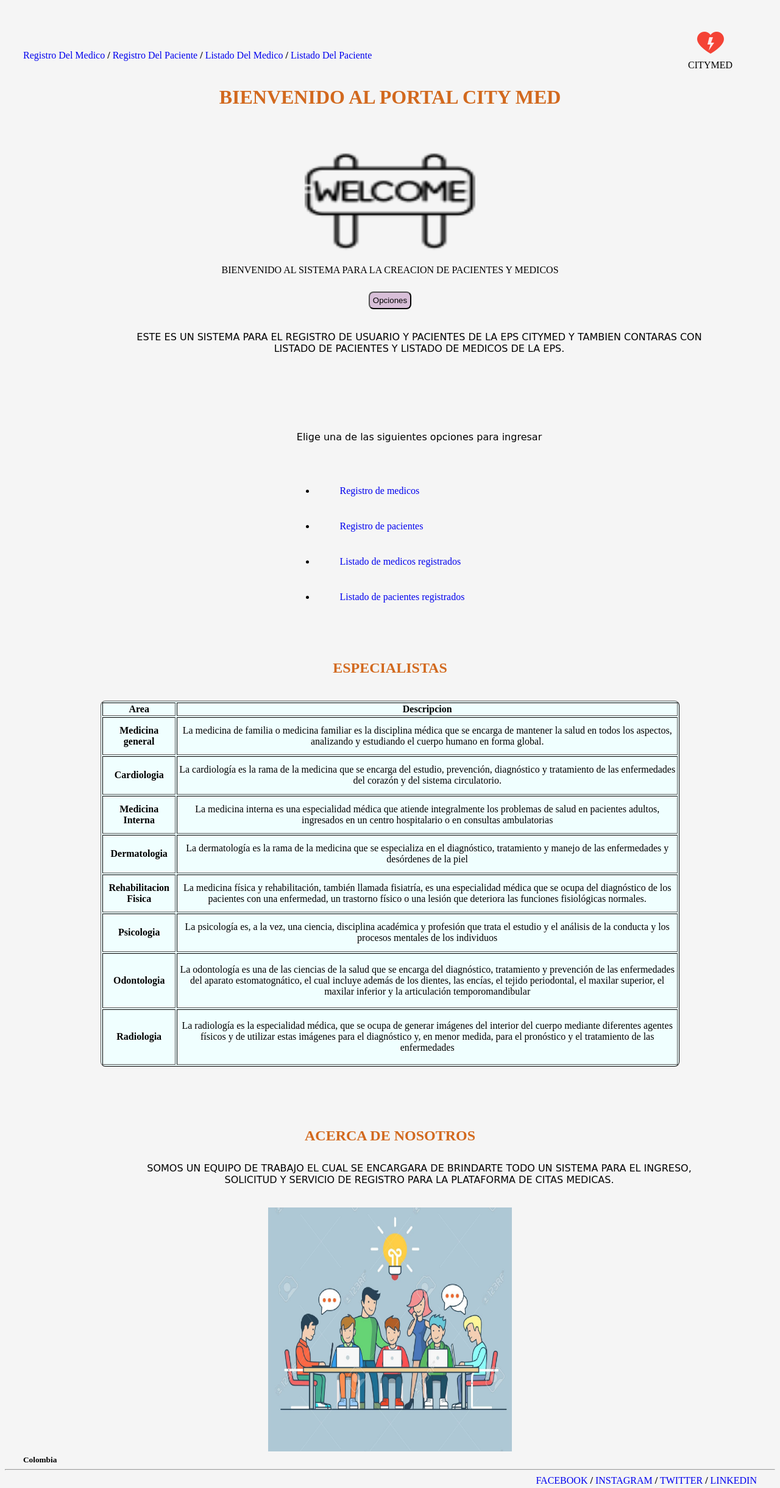
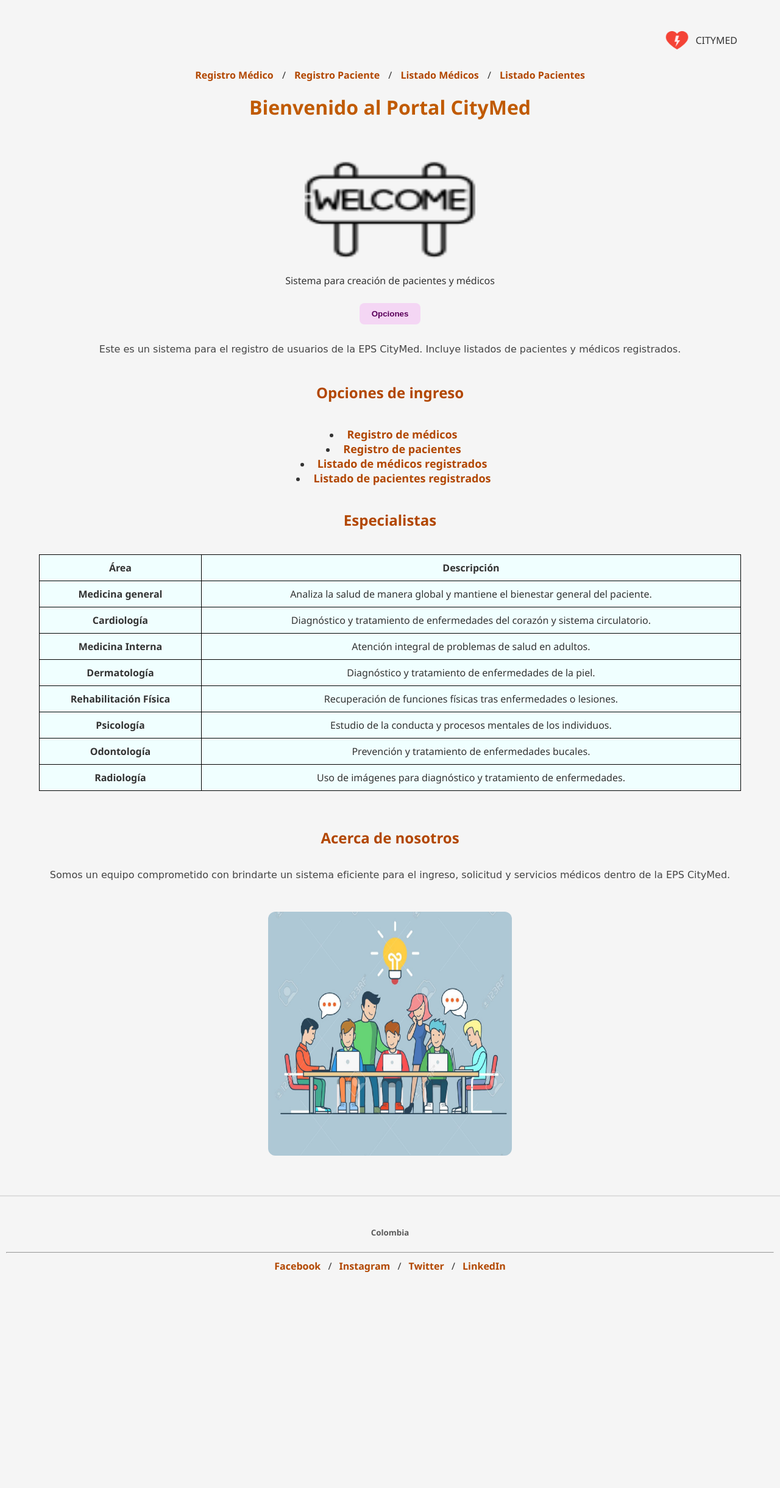
Before and after one commit to NicolasRomeroCa/ControldeVersiones, a plain HTML site: page index.html in a window 1280 px wide. Shown: the whole page at 61% size. After the commit the page ends 2117 px from the top, so only its background shows below. Drawn offline with Linux system fonts and the light colour scheme.

Commit message:
reingenieria

```diff
--- a/estilos.css
+++ b/estilos.css
@@ -1,118 +1,160 @@
+/* Fondo general */
 body {
-    background-color: whitesmoke;
+    background-color: #f5f5f5; /* Color uniforme para toda la página */
+    font-family: 'Segoe UI', sans-serif;
+    margin: 0;
+    padding: 0;
+    text-align: center;
+    color: #333;
 }
 
-/* titulo */
-h1 {
-    color: chocolate;
-    text-align: center;
-    position: relative;
-    top: -120px;
+/* Eliminar fondo blanco en header */
+header {
+    padding: 20px;
+    background-color: transparent; /* Elimina color blanco */
 }
 
-/* subtitulo h2 */
-h2 {
-    color: chocolate;
-    text-align: center;
-    position: relative;
-    top: 20px;
+/* Icono y título */
+.icono {
+    display: flex;
+    align-items: center;
+    justify-content: flex-end;
+    padding: 10px;
 }
 
-/* parrafos */
-p {
-    padding-top: 30px;
-    font-family: cursive;
-    text-align: center;
-    width: 960px;
-    position: relative;
-    left: 200px;
+.icono img {
+    width: 40px;
+    height: 40px;
+    margin-right: 10px;
 }
 
-/* cabecera enlaces */
+/* Enlaces del header */
 .enlace {
-    text-align: left;
-    padding: 30px;
-    position: relative;
-    top: -110px;
+    margin: 15px 0;
 }
 
 .enlaces {
     text-decoration: none;
+    margin: 0 10px;
+    color: #b24700;
+    font-weight: bold;
+    transition: all 0.3s ease;
 }
 
-/* cabecera logo */
-.icono {
-    text-align: right;
-    padding: 30px;
+.enlaces:hover {
+    color: #ff6600;
+    text-decoration: underline;
 }
 
-.icono .icon {
-    position: relative;
-    right: 12px;
+/* Títulos */
+h1 {
+    color: #c05a00;
+    margin-top: 20px;
 }
 
-/* seccion bienvenida */
-.cuerpo {
-    text-align: center;
-    position: relative;
-    top: -80px;
+h2 {
+    color: #b24700;
+    margin-top: 30px;
 }
 
-/* boton */
+h5 {
+    color: #5a5a5a;
+    margin-top: 20px;
+}
+
+/* Parrafos */
+p {
+    padding: 15px;
+    font-family: cursive;
+    color: #444;
+}
+
+/* Botón */
 .boton {
     border-radius: 8px;
-    background-color: thistle;
-    padding: 5px;
-    position: relative;
-    top: 10px;
+    background-color: #f4d6f4;
+    padding: 10px 20px;
+    margin-top: 10px;
+    cursor: pointer;
+    border: none;
+    font-weight: bold;
+    color: #5a005a;
+    transition: background-color 0.3s ease;
 }
-/* seccion elegir opciones */
-.lista{
+
+.boton:hover {
+    background-color: #e0b0e0;
+}
+
+/* Lista de opciones */
+.lista {
     display: flex;
-    justify-content: center;
+    flex-direction: column;
     align-items: center;
-    height: 300px;
+    margin: 40px 0;
 }
-.lista .li{
-    text-decoration:none;
-    padding: 20px;
+
+.lista .li {
+    text-decoration: none;
+    padding: 10px;
+    color: #b24700;
+    font-size: 18px;
+    font-weight: bold;
+    transition: all 0.3s ease;
 }
-/* tabla */
+
+.lista .li:hover {
+    color: #ff6600;
+    text-decoration: underline;
+}
+
+/* Tabla */
 .table {
     background-color: azure;
-    position: relative;
-    top: 40px;
-    text-align: center;
-    margin: auto;
-    border-color: black;
+    border: 1px solid black;
     border-radius: 8px;
-    width: 950px;
-    height: 600px;
+    width: 90%;
+    margin: 40px auto;
+    border-collapse: collapse;
 }
 
-/* acerca de nostoros */
-.acerca {
-    position: relative;
-    top: 100px
-}
-.acerca .equipo {
-    text-align: center;
-    padding-top: 20px;
+.table th,
+.table td {
+    padding: 10px;
+    border: 1px solid black;
+    color: #333;
 }
 
-/* pie de pagina */
-h5{
-    padding: 30px;
-    position: relative;
-    top: 50px;
+/* Acerca de nosotros */
+.acerca {
+    margin-top: 60px;
 }
-hr{
-    position: relative;
-    top: 5px;
+
+.equipo img {
+    max-width: 100%;
+    border-radius: 12px;
+    margin-top: 20px;
 }
-.foot{
-    text-align: right;
-    padding-right: 30px;
-    position: relative;
-    top: 5px;
+
+/* Footer */
+footer {
+    background-color: transparent;
+    padding: 30px 10px;
+    margin-top: 60px;
+    border-top: 2px solid #ddd;
 }
+
+footer .foot {
+    margin-top: 10px;
+}
+
+footer .enlaces {
+    margin: 0 8px;
+    text-decoration: none;
+    color: #b24700;
+}
+
+footer .enlaces:hover {
+    color: #ff6600;
+    text-decoration: underline;
+}
--- a/index.html
+++ b/index.html
@@ -1,124 +1,104 @@
 <!DOCTYPE html>
-<html lang="en">
+<html lang="es">
 
 <head>
    <meta charset="UTF-8">
    <meta name="viewport" content="width=device-width, initial-scale=1.0">
    <title>CITYMED</title>
    <link rel="stylesheet" href="estilos.css">
-   <link rel="website icon" href="img/icon.png">
-
+   <link rel="icon" href="img/icon.png">
 </head>
 
 <body>
    <header>
       <figure class="icono">
-         <img class="icon" src="img/icon.png" alt="icono">
+         <img class="icon" src="img/icon.png" alt="Icono de CityMed">
          <figcaption>CITYMED</figcaption>
       </figure>
-      <div class="enlace">
-         <a class="enlaces" href="registro-medico.html">Registro Del Medico</a> <b> / </b>
-         <a class="enlaces" href="registro-paciente.html">Registro Del Paciente</a> <b> / </b>
-         <a class="enlaces" href="inicio-sesionM.html">Listado Del Medico</a> <b> / </b>
-         <a class="enlaces" href="inicio-sesionP.html">Listado Del Paciente</a>
-      </div>
-      <h1>BIENVENIDO AL PORTAL CITY MED</h1>
+
+      <nav class="enlace">
+         <a class="enlaces" href="registro-medico.html">Registro Médico</a>
+         <span>/</span>
+         <a class="enlaces" href="registro-paciente.html">Registro Paciente</a>
+         <span>/</span>
+         <a class="enlaces" href="inicio-sesionM.html">Listado Médicos</a>
+         <span>/</span>
+         <a class="enlaces" href="inicio-sesionP.html">Listado Pacientes</a>
+      </nav>
+
+      <h1>Bienvenido al Portal CityMed</h1>
    </header>
-   <nav>
-      <!-- seccion de inicio o bienvenida -->
-      <section>
-         <div class="cuerpo">
+
+   <main>
+      <section class="cuerpo">
          <figure>
-               <img src="img/welcome.png" alt="bienvenida" width="280px" height="190px">
-               <figcaption>BIENVENIDO AL SISTEMA PARA LA CREACION DE PACIENTES Y MEDICOS</figcaption>
+            <img src="img/welcome.png" alt="Imagen de bienvenida" width="280" height="190">
+            <figcaption>Sistema para creación de pacientes y médicos</figcaption>
          </figure>
+
          <form action="#opciones">
             <input class="boton" type="submit" value="Opciones">
          </form>
+
          <article>
-               <p>ESTE ES UN SISTEMA PARA EL REGISTRO DE USUARIO Y PACIENTES DE LA EPS CITYMED Y TAMBIEN CONTARAS CON LISTADO DE PACIENTES Y LISTADO DE MEDICOS DE LA EPS.</p>
+            <p>Este es un sistema para el registro de usuarios de la EPS CityMed. Incluye listados de pacientes y médicos registrados.</p>
          </article>
-         </div>
-      <!-- seccion Eligir opciones -->
       </section>
-      <p id="opciones">Elige una de las siguientes opciones para ingresar</p>
-      <div class="lista">
-         <ul>
-            <li class="li"><a class="li" href="registro-medico.html">Registro de medicos</a></li>
-            <li class="li"><a class="li" href="registro-paciente.html">Registro de pacientes</a></li>
-            <li class="li"><a class="li" href="inicio-sesionM.html">Listado de medicos registrados</a></li>
-            <li class="li"><a class="li" href="inicio-sesionP.html">Listado de pacientes registrados</a></li>
+
+      <section id="opciones">
+         <h2>Opciones de ingreso</h2>
+         <ul class="lista">
+            <li><a class="li" href="registro-medico.html">Registro de médicos</a></li>
+            <li><a class="li" href="registro-paciente.html">Registro de pacientes</a></li>
+            <li><a class="li" href="inicio-sesionM.html">Listado de médicos registrados</a></li>
+            <li><a class="li" href="inicio-sesionP.html">Listado de pacientes registrados</a></li>
          </ul>
-      </div>
-      <!-- seccion table de consulta -->
+      </section>
+
       <section>
-         <table class="table" border="solid">
-            <h2>ESPECIALISTAS</h2>
+         <h2>Especialistas</h2>
+         <table class="table">
             <thead>
                <tr>
-                  <th>Area</th>
-                  <th>Descripcion</th>
+                  <th>Área</th>
+                  <th>Descripción</th>
                </tr>
             </thead>
             <tbody>
-               <tr>
-                  <th>Medicina general</th>
-                  <td>La medicina de familia o medicina familiar es la disciplina médica que se encarga de mantener la salud en todos los aspectos, analizando y estudiando el cuerpo humano en forma global.</td>
-               </tr>
-               <tr>
-                  <th>Cardiologia</th>
-                  <td>La cardiología es la rama de la medicina que se encarga del estudio, prevención, diagnóstico y tratamiento de las enfermedades del corazón y del sistema circulatorio.</td>
-               </tr>
-               <tr>
-                  <th>Medicina Interna</th>
-                  <td>La medicina interna es una especialidad médica que atiende integralmente los problemas de salud en pacientes adultos, ingresados en un centro hospitalario o en consultas ambulatorias</td>
-               </tr>
-               <tr>
-                  <th>Dermatologia</th>
-                  <td>La dermatología es la rama de la medicina que se especializa en el diagnóstico, tratamiento y manejo de las enfermedades y desórdenes de la piel</td>
-               </tr>
-               <tr>
-                  <th>Rehabilitacion Fisica</th>
-                  <td>La medicina física y rehabilitación, también llamada fisiatría, es una especialidad médica que se ocupa del diagnóstico de los pacientes con una enfermedad, un trastorno físico o una lesión que deteriora las funciones fisiológicas normales.</td>
-               </tr>
-               <tr>
-                  <th>Psicologia</th>
-                  <td>La psicología es, a la vez, una ciencia, disciplina académica y profesión que trata el estudio y el análisis de la conducta y los procesos mentales de los individuos</td>
-               </tr>
-               <tr>
-                  <th>Odontologia</th>
-                  <td>La odontología es una de las ciencias de la salud que se encarga del diagnóstico, tratamiento y prevención de las enfermedades del aparato estomatognático, el cual incluye además de los dientes, las encías, el tejido periodontal, el maxilar superior, el maxilar inferior y la articulación temporomandibular</td>
-               </tr>
-               <tr>
-                  <th>Radiologia</th>
-                  <td>La radiología es la especialidad médica, que se ocupa de generar imágenes del interior del cuerpo mediante diferentes agentes físicos y de utilizar estas imágenes para el diagnóstico y, en menor medida, para el pronóstico y el tratamiento de las enfermedades</td>
-               </tr>
+               <tr><th>Medicina general</th><td>Analiza la salud de manera global y mantiene el bienestar general del paciente.</td></tr>
+               <tr><th>Cardiología</th><td>Diagnóstico y tratamiento de enfermedades del corazón y sistema circulatorio.</td></tr>
+               <tr><th>Medicina Interna</th><td>Atención integral de problemas de salud en adultos.</td></tr>
+               <tr><th>Dermatología</th><td>Diagnóstico y tratamiento de enfermedades de la piel.</td></tr>
+               <tr><th>Rehabilitación Física</th><td>Recuperación de funciones físicas tras enfermedades o lesiones.</td></tr>
+               <tr><th>Psicología</th><td>Estudio de la conducta y procesos mentales de los individuos.</td></tr>
+               <tr><th>Odontología</th><td>Prevención y tratamiento de enfermedades bucales.</td></tr>
+               <tr><th>Radiología</th><td>Uso de imágenes para diagnóstico y tratamiento de enfermedades.</td></tr>
             </tbody>
          </table>
       </section>
-      <!-- seccion de acerca de nosotros -->
-      <section>
-         <div class="acerca">
-            <h2 id="acerca-de">ACERCA DE NOSOTROS</h2>
+
+      <section class="acerca">
+         <h2>Acerca de nosotros</h2>
          <article>
-               <p>SOMOS UN EQUIPO DE TRABAJO EL CUAL SE ENCARGARA DE BRINDARTE TODO UN SISTEMA PARA EL INGRESO,
-                  SOLICITUD Y SERVICIO DE REGISTRO PARA LA PLATAFORMA DE CITAS MEDICAS.</p>
+            <p>Somos un equipo comprometido con brindarte un sistema eficiente para el ingreso, solicitud y servicios médicos dentro de la EPS CityMed.</p>
             <div class="equipo">
-                  <img src="img/equipo.jpg" alt="equipo" width="400px" height="400px">
+               <img src="img/equipo.jpg" alt="Nuestro equipo" width="400" height="400">
             </div>
          </article>
-         </div>
       </section>
-   </nav>
+   </main>
+
    <footer>
-
       <h5>Colombia</h5>
       <hr>
       <div class="foot">
-         <a class="enlaces" href="https://www.facebook.com/?locale=es_LA">FACEBOOK</a> <b>/</b>
-         <a class="enlaces" href="https://www.instagram.com/">INSTAGRAM</a> <b>/</b>
-         <a class="enlaces" href="https://twitter.com/?lang=es">TWITTER</a> <b>/</b>
-         <a class="enlaces" href="https://co.linkedin.com/">LINKEDIN</a>
+         <a class="enlaces" href="https://www.facebook.com/?locale=es_LA">Facebook</a>
+         <span>/</span>
+         <a class="enlaces" href="https://www.instagram.com/">Instagram</a>
+         <span>/</span>
+         <a class="enlaces" href="https://twitter.com/?lang=es">Twitter</a>
+         <span>/</span>
+         <a class="enlaces" href="https://co.linkedin.com/">LinkedIn</a>
       </div>
    </footer>
 </body>
```
Also changed, not shown: app.js (+123 -179 lines), registro-medico.html (+42 -56 lines). Lines whose indentation alone changed are shown as unchanged.
